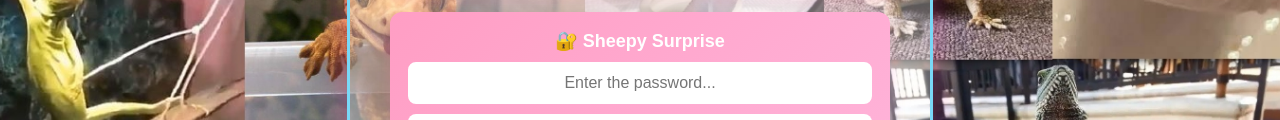
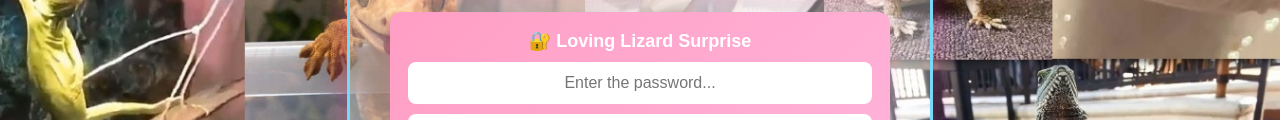
Before and after one commit to diegoo1268/LizardDate, a plain HTML site: page index.html in a window 1280 px wide. Shown: the part 473-593 px from the top of the page. Drawn offline with Linux system fonts and the light colour scheme.

Commit message:
Update index.html

```diff
--- a/index.html
+++ b/index.html
@@ -159,7 +159,7 @@
 
             <div class="password-cell">
                 <div style="color: white; font-size: 18px; font-weight: bold;">
-                    🔐 Sheepy Surprise
+                    🔐 Loving Lizard Surprise
                 </div>
                 <input
                     type="text"
```
